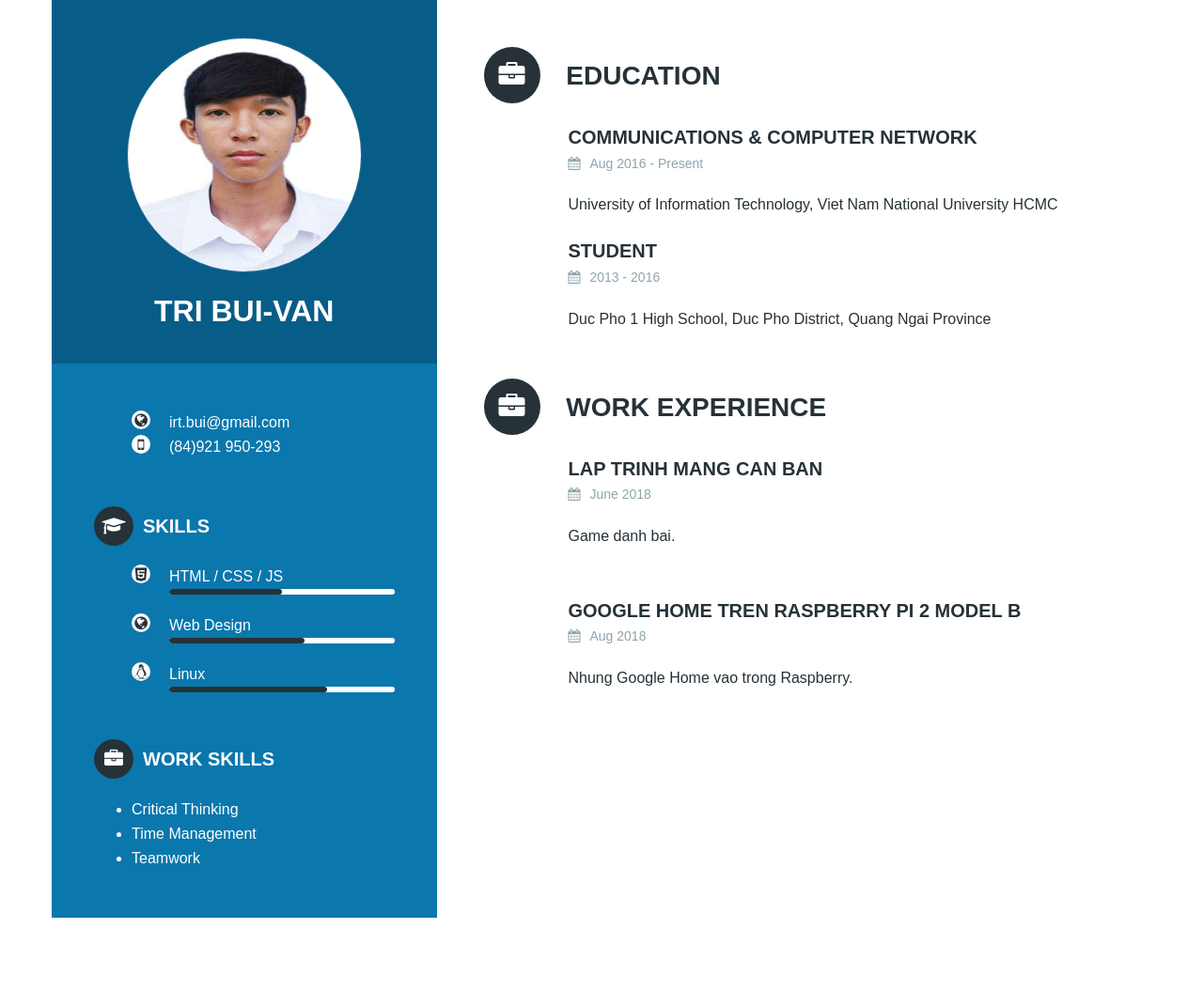
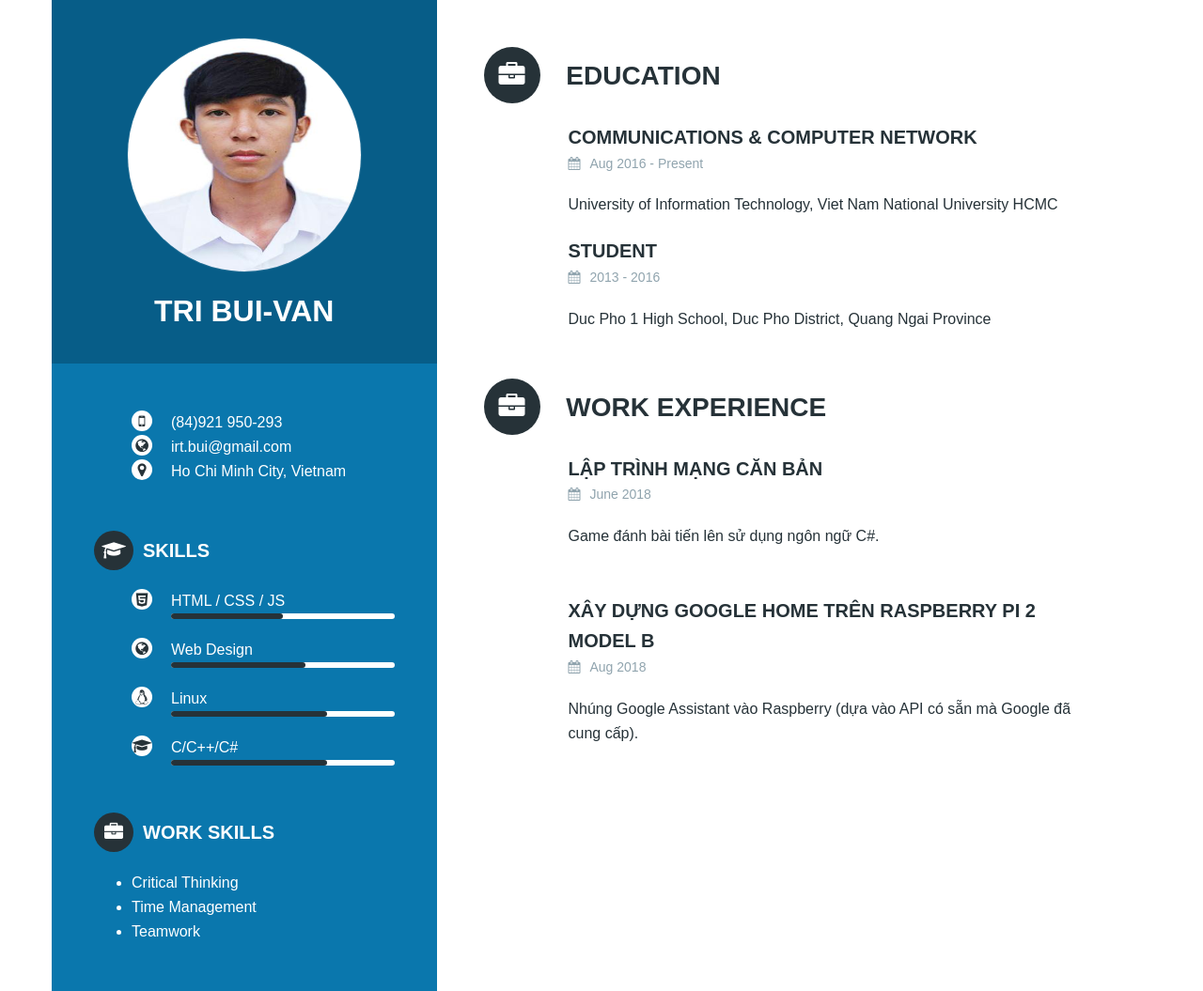
Before and after one commit to iRTBui/WebDev, a plain HTML site: page Week01/Task2/16521284-Task2.html in a window 1280 px wide. Shown: the whole page at 94% size. Before the commit the page ends 977 px from the top, so only its background shows below. Drawn offline with Linux system fonts and the light colour scheme.

Commit message:
Update Task 2

```diff
--- a/Week01/Task2/16521284-Task2.html
+++ b/Week01/Task2/16521284-Task2.html
@@ -20,12 +20,16 @@
 				<div class="module__content">
 					<ul>
 						<li class="flex">
+								<i class="fa fa-mobile circle circle--small circle--white"></i>
+								<div>(84)921 950-293</div>
+						</li>
+						<li class="flex">
 							<i class="fa fa-globe circle circle--small circle--white"></i>
 							<div>irt.bui@gmail.com</div>
 						</li>
 						<li class="flex">
-							<i class="fa fa-mobile circle circle--small circle--white"></i>
-							<div>(84)921 950-293</div>
+							<i class="fa fa-map-marker circle circle--small circle--white"></i>
+								<div>Ho Chi Minh City, Vietnam</div>
 							</li>
 					</ul>
 				</div>
@@ -56,6 +60,13 @@
 							<i class="fa fa-linux circle circle--small circle--white"></i>
 							<div class="flex--1">
 								<span>Linux</span>
+								<span class="progress-bar"><span style="width:70%"></span></span>
+							</div>
+						</li>
+						<li class="flex">
+							<i class="fa fa-graduation-cap circle circle--small circle--white"></i>
+							<div class="flex--1">
+								<span>C/C++/C#</span>
 								<span class="progress-bar"><span style="width:70%"></span></span>
 							</div>
 						</li>
@@ -113,21 +124,21 @@
 				</h2>
 				<div class="section__content">
 					<div class="module">
-						<h3 class="module__title">Lap trinh mang can ban</h3>
+						<h3 class="module__title">Lập trình mạng căn bản</h3>
 						<div class="module__meta">
 							<span><i class="fa fa-calendar"></i>June 2018</span>
 						</div>
 						<div class="module__content">
-							<p>Game danh bai.</p>
+							<p>Game đánh bài tiến lên sử dụng ngôn ngữ C#.</p>
 						</div>
 					</div><!-- End .module #5 -->
 					<div class="module">
-						<h3 class="module__title">Google Home tren Raspberry Pi 2 Model B</h3>
+						<h3 class="module__title">Xây dựng Google Home trên Raspberry Pi 2 Model B</h3>
 						<div class="module__meta">
 							<span><i class="fa fa-calendar"></i>Aug 2018</span>
 						</div>
 						<div class="module__content">
-							<p>Nhung Google Home vao trong Raspberry.</p>
+							<p>Nhúng Google Assistant vào Raspberry (dựa vào API có sẵn mà Google đã cung cấp).</p>
 						</div>
 					</div><!-- End .module #6 -->
 				</div><!-- End .section__content -->
--- a/Week01/Task2/css/styles.css
+++ b/Week01/Task2/css/styles.css
@@ -112,9 +112,9 @@ p {
 	line-height: 42px;
 }
 .circle.circle--small {
-	width: 20px;
-	height: 20px;
-	line-height: 20px;
+	width: 22px;
+	height: 22px;
+	line-height: 22px;
 }
 .circle.circle--white {
 	background: #fff;
```
Lines whose indentation alone changed are shown as unchanged.
